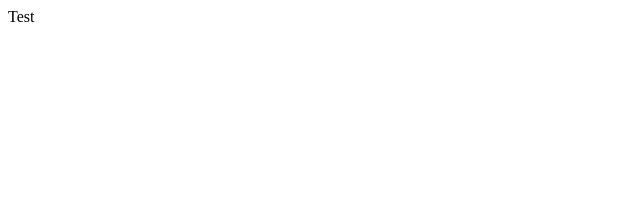
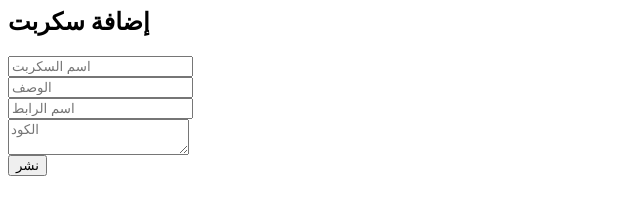
Before and after one commit to HemaTechno/Xs, a website: page index.html in a window 1280 px wide. Shown: the whole page, without its empty margins (0-640 px from the left). Drawn offline with Linux system fonts and the light colour scheme.

Commit message:
Update index.html

```diff
--- a/index.html
+++ b/index.html
@@ -1 +1,30 @@
-Test
+<h2>إضافة سكربت</h2>
+
+<input id="title" placeholder="اسم السكربت"><br>
+<input id="desc" placeholder="الوصف"><br>
+<input id="slug" placeholder="اسم الرابط"><br>
+<textarea id="code" placeholder="الكود"></textarea><br>
+
+<button onclick="publish()">نشر</button>
+
+<script>
+async function publish() {
+  const data = {
+    title: title.value,
+    description: desc.value,
+    code: code.value,
+    slug: slug.value
+  };
+
+  const res = await fetch("/api/generate", {
+    method: "POST",
+    headers: {
+      "Content-Type": "application/json"
+    },
+    body: JSON.stringify(data)
+  });
+
+  const result = await res.json();
+  alert("تم إنشاء الصفحة: " + result.url);
+}
+</script>
```
